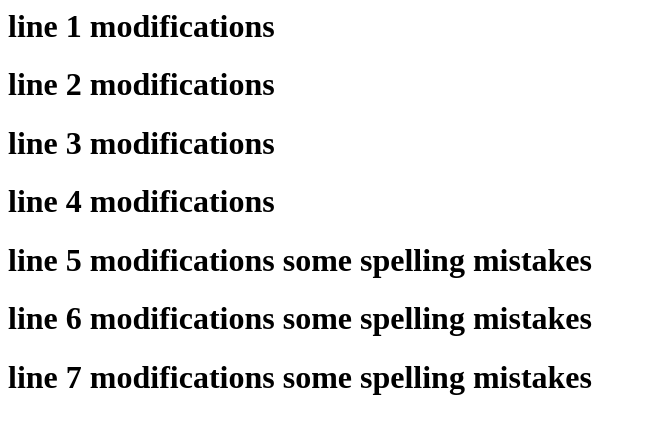
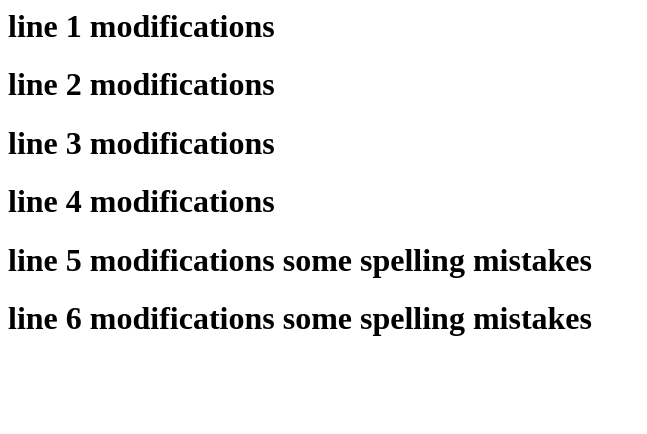
Before and after one commit to BalaKrishnanrdj/rebase, a plain HTML site: page index.html in a window 1280 px wide. Shown: the whole page, without its empty margins (0-647 px from the left). Drawn offline with Linux system fonts and the light colour scheme.

Commit message:
line 7 deleted

```diff
--- a/index.html
+++ b/index.html
@@ -4,4 +4,3 @@
 <h1>line 4 modifications</h1>
 <h1>line 5 modifications some spelling mistakes</h1>
 <h1>line 6 modifications some spelling mistakes</h1>
-<h1>line 7 modifications some spelling mistakes</h1>
```
